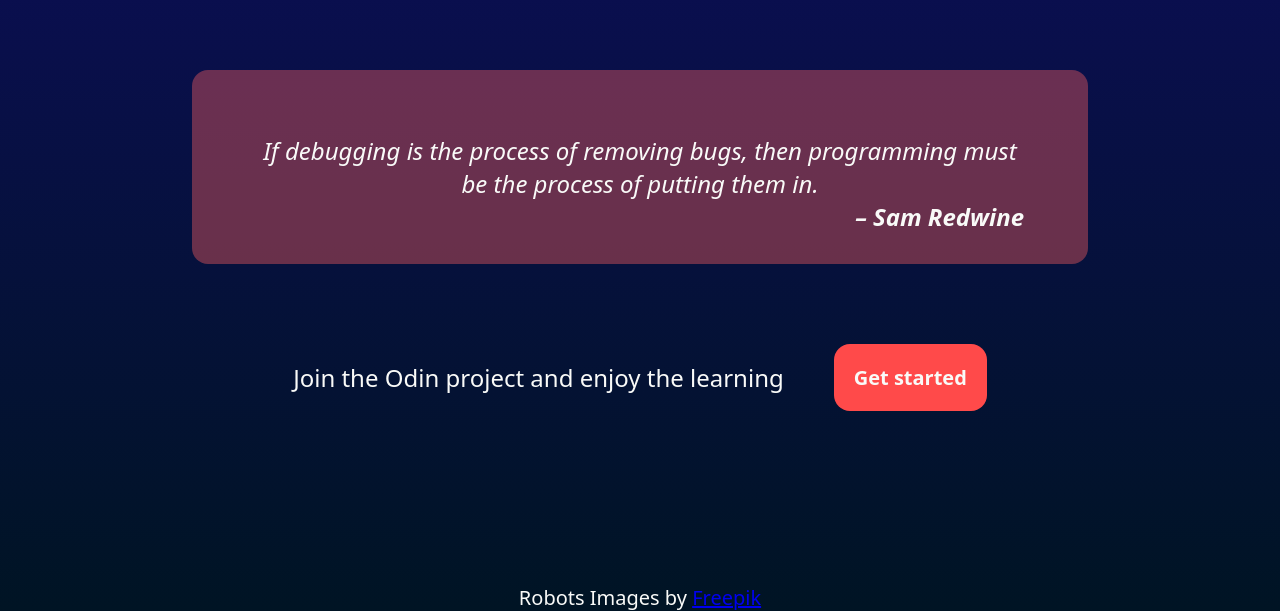
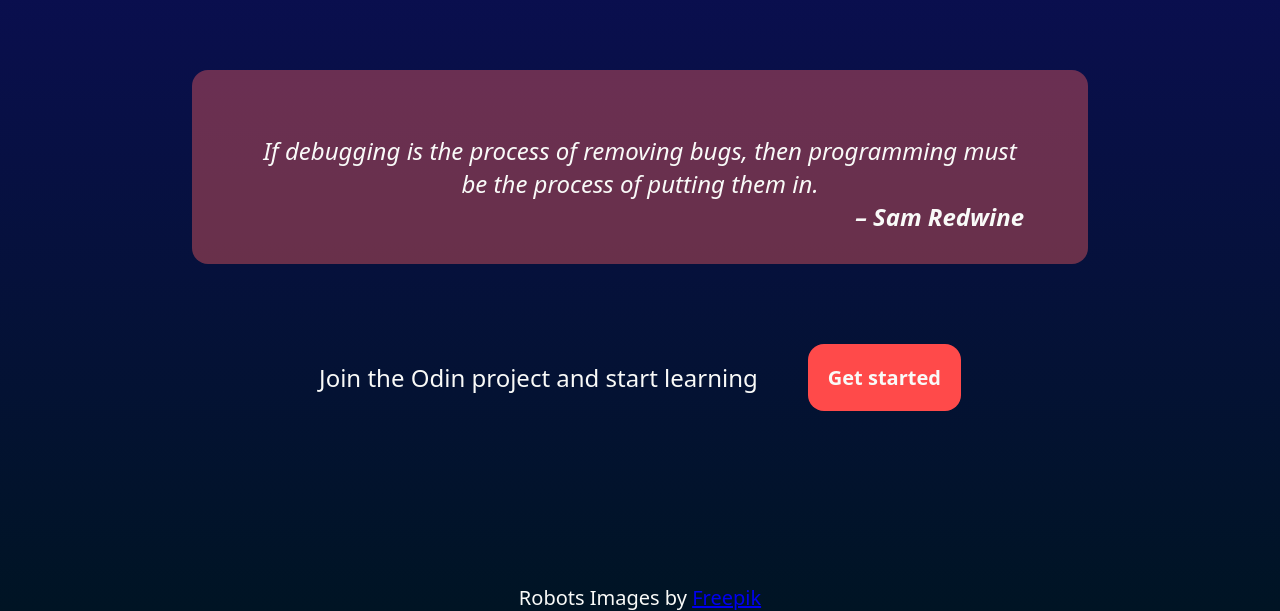
Before and after one commit to eLamine-dev/Landing-Page, a plain HTML site: page index.html in a window 1280 px wide. Shown: the part 1039-1650 px from the top of the page. Drawn offline with Linux system fonts and the light colour scheme.

Commit message:
some html file edits

```diff
--- a/index.html
+++ b/index.html
@@ -62,7 +62,7 @@
         </div>
         <div class="sign-up">
             <div>
-                Join the Odin project and enjoy the learning
+                Join the Odin project and start learning
             </div>
             <button>
                 <a href="http://https://www.theodinproject.com/sign_up">Get started</a>
@@ -71,7 +71,6 @@
 
     <footer>
         <div class="att">Robots Images by <a href="https://www.freepik.com/free-vector/hand-drawn-colorful-robots-collection_1601299.htm#&position=3&from_view=detail#&position=3&from_view=detail#position=3">Freepik</a></div>
-
     </footer>
 </body>
 </html>
```
